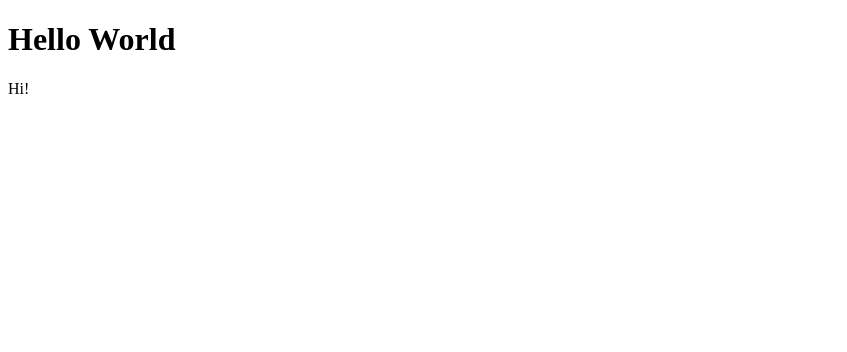
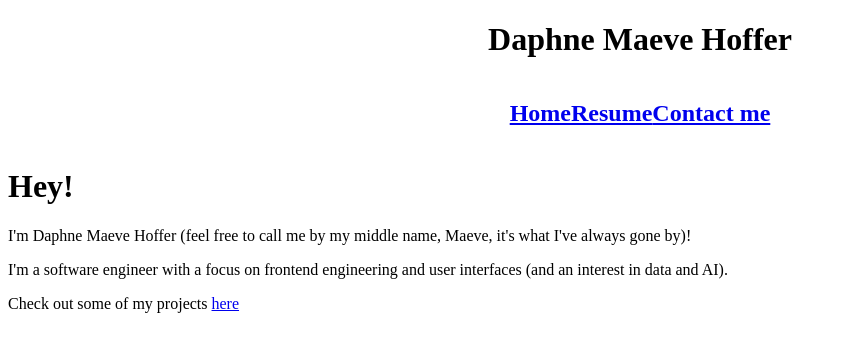
Before and after one commit to daphnemaeve/daphnemaeve.github.io, a plain HTML site: page index.html in a window 1280 px wide. Shown: the whole page, without its empty margins (0-847 px from the left). Drawn offline with Linux system fonts and the light colour scheme.

Commit message:
add basic structure of home page

```diff
--- /dev/null
+++ b/index.css
@@ -0,0 +1,13 @@
+.title {
+    display: flex;
+    flex-direction: column;
+    justify-content: center;
+    align-items: center;
+}
+
+.nav {
+    display: flex;
+    flex-direction: row;
+    justify-content: center;
+    align-items: center;
+}
--- a/index.html
+++ b/index.html
@@ -1,7 +1,28 @@
 <!DOCTYPE html>
-<html>
-    <body>
-        <h1>Hello World</h1>
-        <p>Hi!</p>
-    </body>
+<html lang="en">
+<head>
+    <title>Daphne Maeve Hoffer</title>
+    <link rel="stylesheet" href="./index.css">
+    <script src="./index.js" defer></script>
+</head>
+<body>
+    <h1 class="title">Daphne Maeve Hoffer</h1>
+    <div class="nav">
+        <h2>
+            <a href="/">Home</a>
+        </h2>
+        <h2>
+            <a href="/resume">Resume</a>
+        </h2>
+        <h2>
+            <a href="/contact">Contact me</a>
+        </h2>
+    </div>
+    <h1>Hey!</h1>
+    <p>I'm Daphne Maeve Hoffer (feel free to call me by my middle name, Maeve, it's what I've always gone by)!</p>
+    <p>I'm a software engineer with a focus on frontend engineering and user interfaces (and an interest in data and AI).</p>
+
+    <p>Check out some of my projects <a href="/projects">here</a></p>
+
+</body>
 </html>
```
Also changed, not shown: index.js (added).
